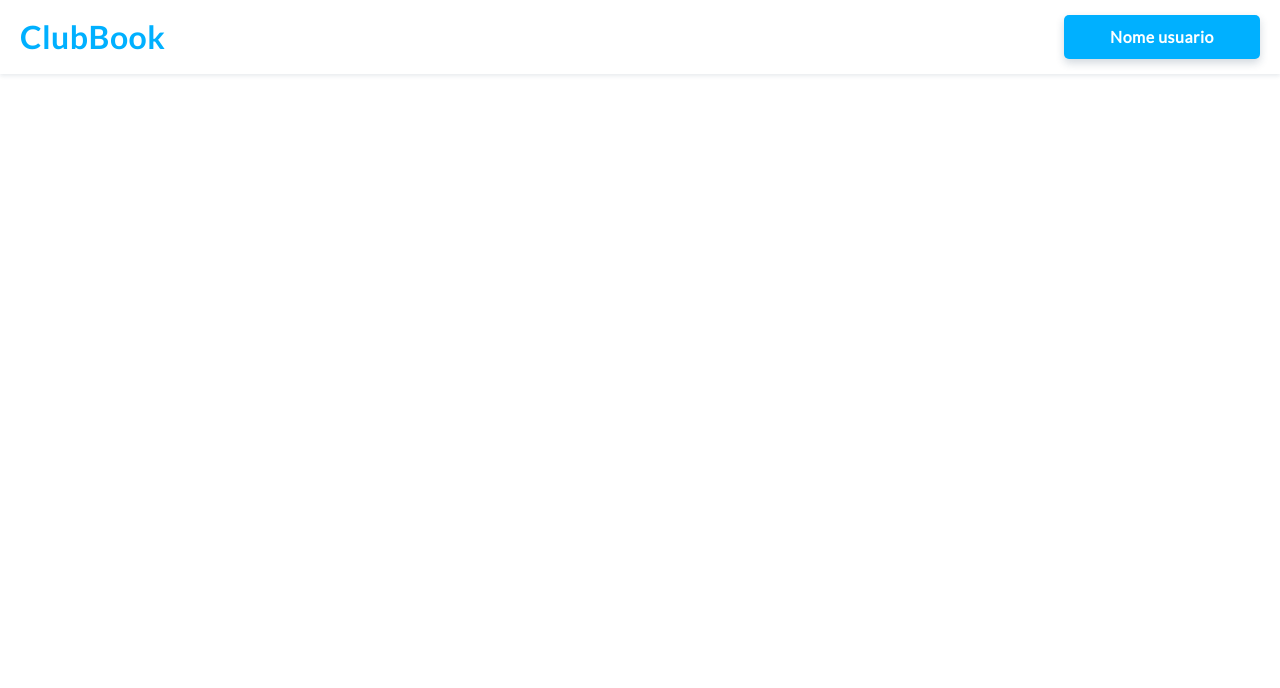
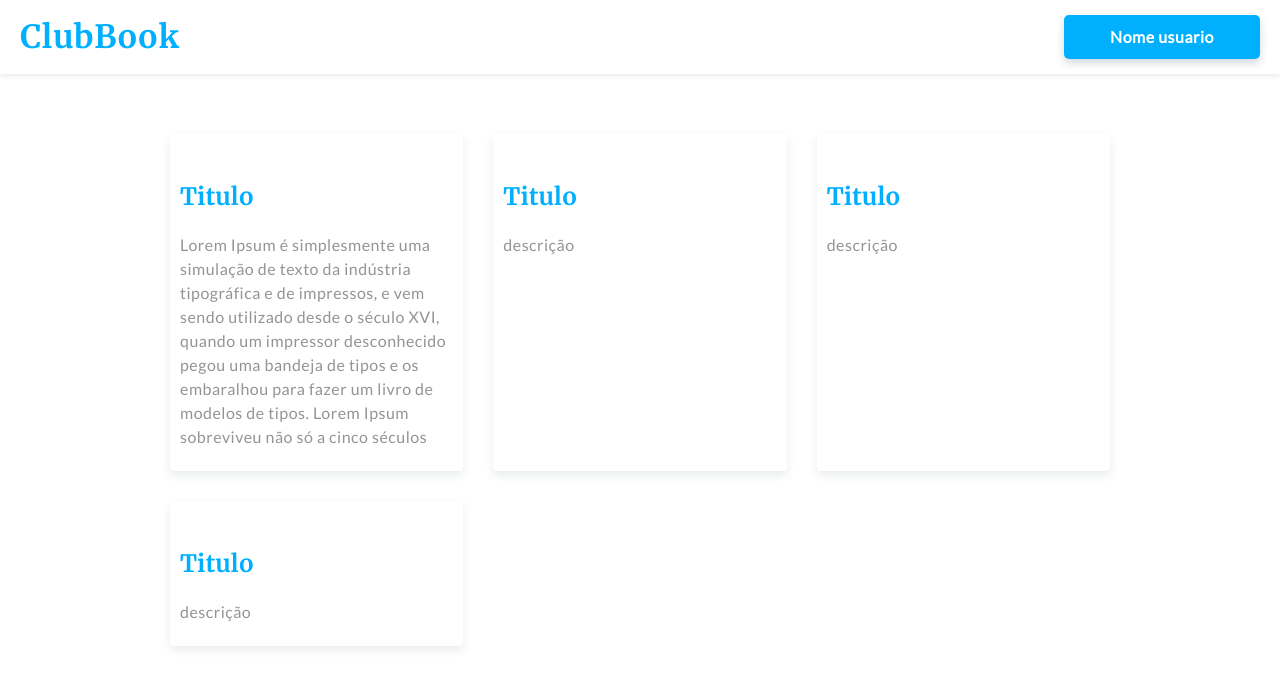
Before and after one commit to caheyes/ClubBook, an Angular app: page /home/livros in a window 1280 px wide. Shown: the top 688 px of the page. Built offline with nearby package versions, Linux system fonts and the light colour scheme.

Commit message:
feat: Fazendo a lista de livros estilização

```diff
--- a/src/app/components/molecules/molecule-header/molecule-header.component.scss
+++ b/src/app/components/molecules/molecule-header/molecule-header.component.scss
@@ -9,7 +9,7 @@
     color: #00B0FF;
     font-weight: 900;
     font-size: 32px;
-    font-family: 'Lato-Bold';
+    font-family: 'Merriweather-Bold';
     cursor: pointer;
     text-decoration: none;
   }
--- a/src/app/pages/home/home.component.html
+++ b/src/app/pages/home/home.component.html
@@ -1,4 +1,5 @@
 <molecule-header />
 <main>
+  <livros />
   <!-- <router-outlet></router-outlet> -->
 </main>
--- a/src/app/pages/home/home.component.scss
+++ b/src/app/pages/home/home.component.scss
@@ -0,0 +1,5 @@
+main {
+  max-width: 1000px;
+  margin: 0 auto;
+  padding: 30px;
+}
--- a/src/app/pages/home/home.component.ts
+++ b/src/app/pages/home/home.component.ts
@@ -1,11 +1,12 @@
 import { Component } from '@angular/core';
 import { RouterModule, RouterOutlet } from '@angular/router';
 import { MoleculeHeaderComponent } from '../../components/molecules/molecule-header/molecule-header.component';
+import { LivrosComponent } from '../livros/livros.component';
 
 @Component({
   selector: 'app-home',
   standalone: true,
-  imports: [RouterOutlet, RouterModule, MoleculeHeaderComponent],
+  imports: [RouterOutlet, RouterModule, MoleculeHeaderComponent, LivrosComponent],
   templateUrl: './home.component.html',
   styleUrl: './home.component.scss'
 })
--- a/src/app/pages/livros/livros.component.html
+++ b/src/app/pages/livros/livros.component.html
@@ -1 +1,22 @@
-<p>livros works!</p>
+<section class="books">
+  <div class="books__book">
+    <img src="" alt="" class="books__book__img">
+    <h2 class="books__book__title">Titulo</h2>
+    <p class="books__book__description">Lorem Ipsum é simplesmente uma simulação de texto da indústria tipográfica e de impressos, e vem sendo utilizado desde o século XVI, quando um impressor desconhecido pegou uma bandeja de tipos e os embaralhou para fazer um livro de modelos de tipos. Lorem Ipsum sobreviveu não só a cinco séculos</p>
+  </div>
+  <div class="books__book">
+    <img src="" alt="" class="books__book__img">
+    <h2 class="books__book__title">Titulo</h2>
+    <p class="books__book__description">descrição</p>
+  </div>
+  <div class="books__book">
+    <img src="" alt="" class="books__book__img">
+    <h2 class="books__book__title">Titulo</h2>
+    <p class="books__book__description">descrição</p>
+  </div>
+  <div class="books__book">
+    <img src="" alt="" class="books__book__img">
+    <h2 class="books__book__title">Titulo</h2>
+    <p class="books__book__description">descrição</p>
+  </div>
+</section>
--- a/src/app/pages/livros/livros.component.scss
+++ b/src/app/pages/livros/livros.component.scss
@@ -0,0 +1,43 @@
+.books {
+  display: grid;
+  grid-template-columns: repeat(3, 1fr);
+  grid-gap: 30px;
+  margin: 30px;
+  @media screen and (max-width: 500px) {
+    grid-template-columns: repeat(2, 1fr);
+    grid-gap: 10px;
+    margin: 10px;
+  }
+
+  &__book {
+    box-shadow: 0 4px 8px rgba(30, 60, 90, 0.1);
+    padding: 10px;
+    background: #fff;
+    border-radius: 4px;
+    transition: all 0.2s;
+    &:hover {
+      box-shadow: 0 6px 12px rgba(30, 60, 90, 0.2);
+      transform: scale(1.1); /*aumenta o item*/
+      position: relative;
+      z-index: 1;
+    }
+
+    &__img {
+      border-radius: 4px;
+      margin-bottom: 20px;
+    }
+    &__title {
+      margin-bottom: 10px;
+      font-size: 24px;
+      color: #00B0FF;
+      font-family: 'Merriweather-Bold';
+      font-weight: 900;
+    }
+    &__description {
+      font-family: 'Lato-Regular';
+      font-size: 16px;
+      color: #959393;
+    }
+
+  }
+}
--- a/src/app/pages/livros/livros.component.ts
+++ b/src/app/pages/livros/livros.component.ts
@@ -1,7 +1,7 @@
 import { Component } from '@angular/core';
 
 @Component({
-  selector: 'app-livros',
+  selector: 'livros',
   standalone: true,
   imports: [],
   templateUrl: './livros.component.html',
```
